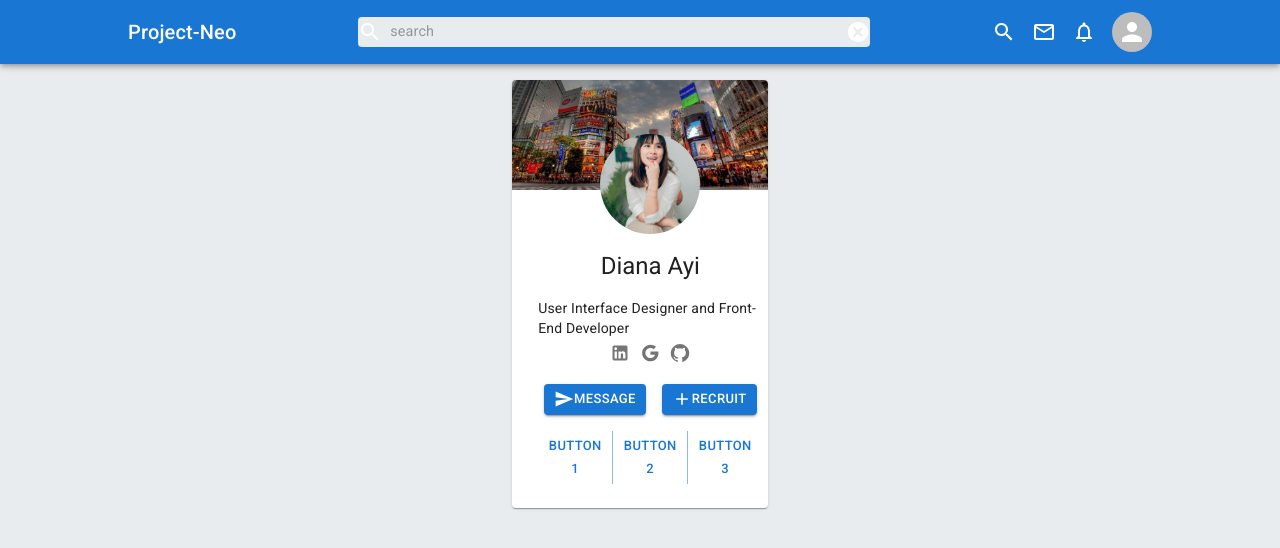
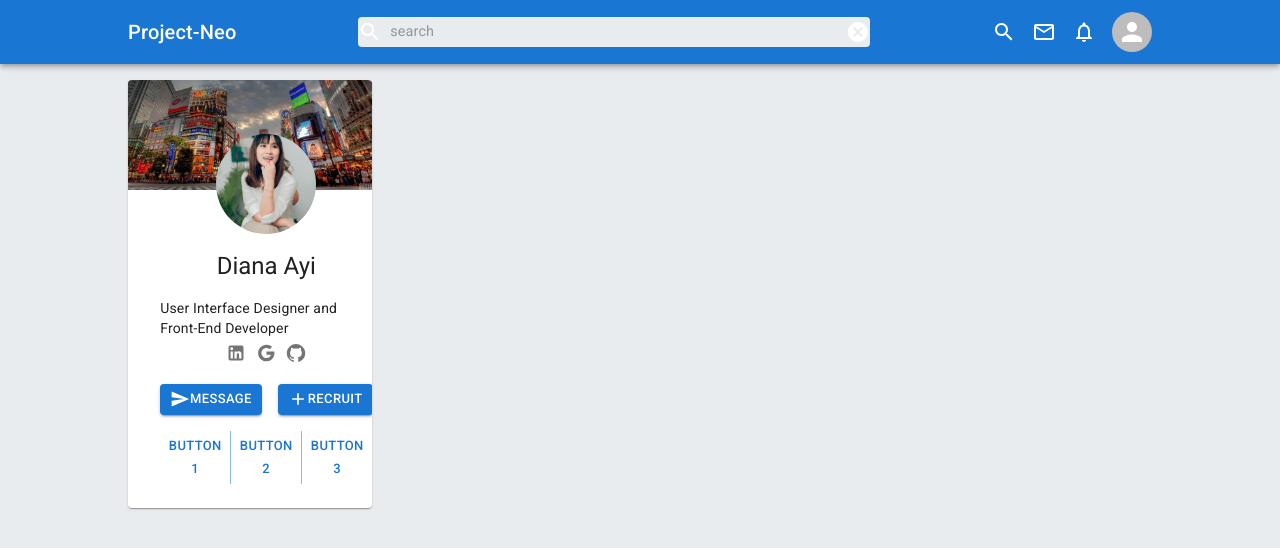
Before and after one commit to jpzambranoleon/project-neo-front-end, a React (Create React App) app: page /users in a window 1280 px wide. Shown: the top 548 px of the page. Built offline with nearby package versions, Linux system fonts and the light colour scheme.

Commit message:
updated files

```diff
--- a/src/pages/Users/Users.jsx
+++ b/src/pages/Users/Users.jsx
@@ -1,4 +1,4 @@
-import { Box, Grid } from "@mui/material";
+import { Box, Grid, Typography } from "@mui/material";
 import Navbar from "../../components/Navbar";
 import ProfileCard from "../homePage/components/ProfileCard";
 import { makeStyles } from "@mui/styles";
@@ -22,9 +22,9 @@ export default function Users() {
         <div>
             <Navbar />
                 <Box className={classes.boxContainer}>
-                <Grid container justifyContent="center">
+                <Grid container spacing={2}>
                     <Grid item sm={3}>
-                        <UserCard />
+                        <ProfileCard />
                     </Grid>
                 </Grid>
             </Box>
--- a/src/pages/homePage/components/ProfileCard.jsx
+++ b/src/pages/homePage/components/ProfileCard.jsx
@@ -4,7 +4,7 @@ import { Avatar, Box, Button, ButtonGroup, Card, CardActions, CardContent, CardM
 
 const ProfileCard = () => {
     return (
-        <Card sx={{ maxWidth: 300 }}>
+        <Card sx={{ maxWidth: 280 }}>
             <CardMedia
                 component="img"
                 height="110"
```
